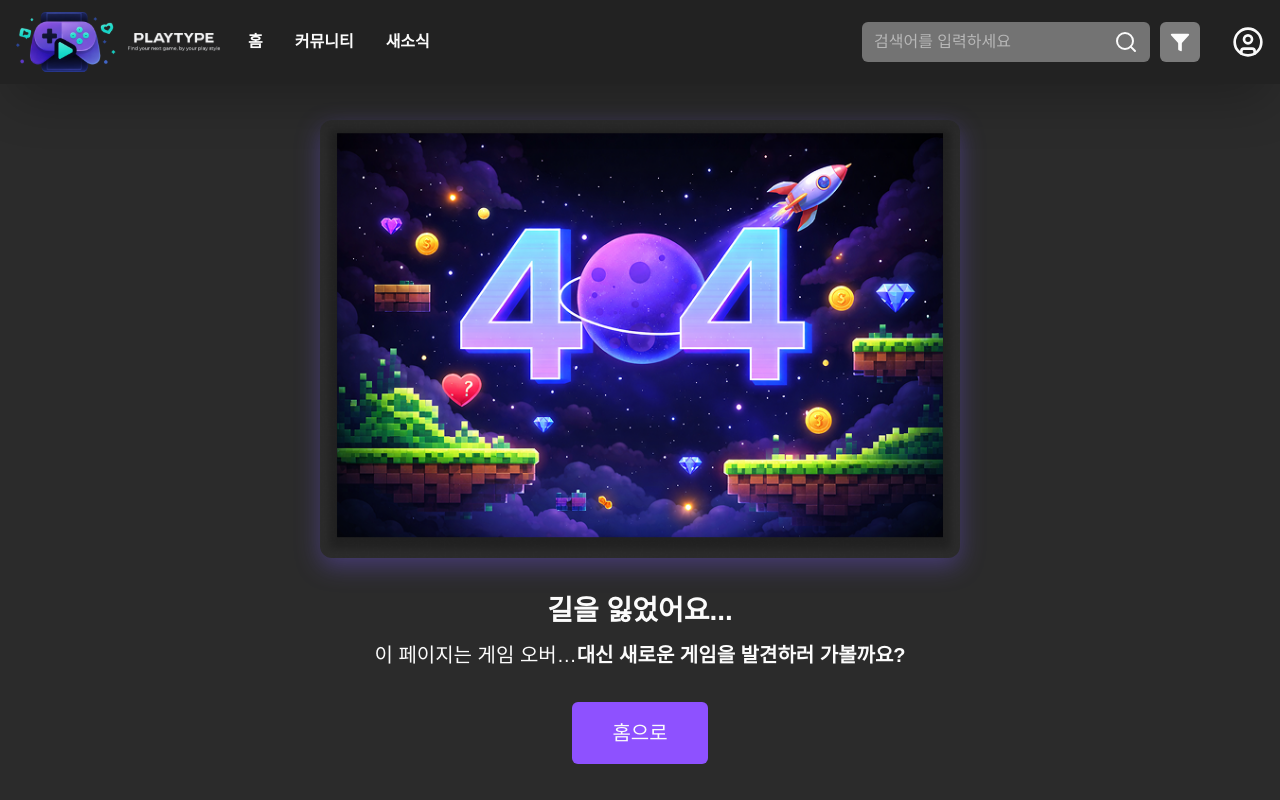
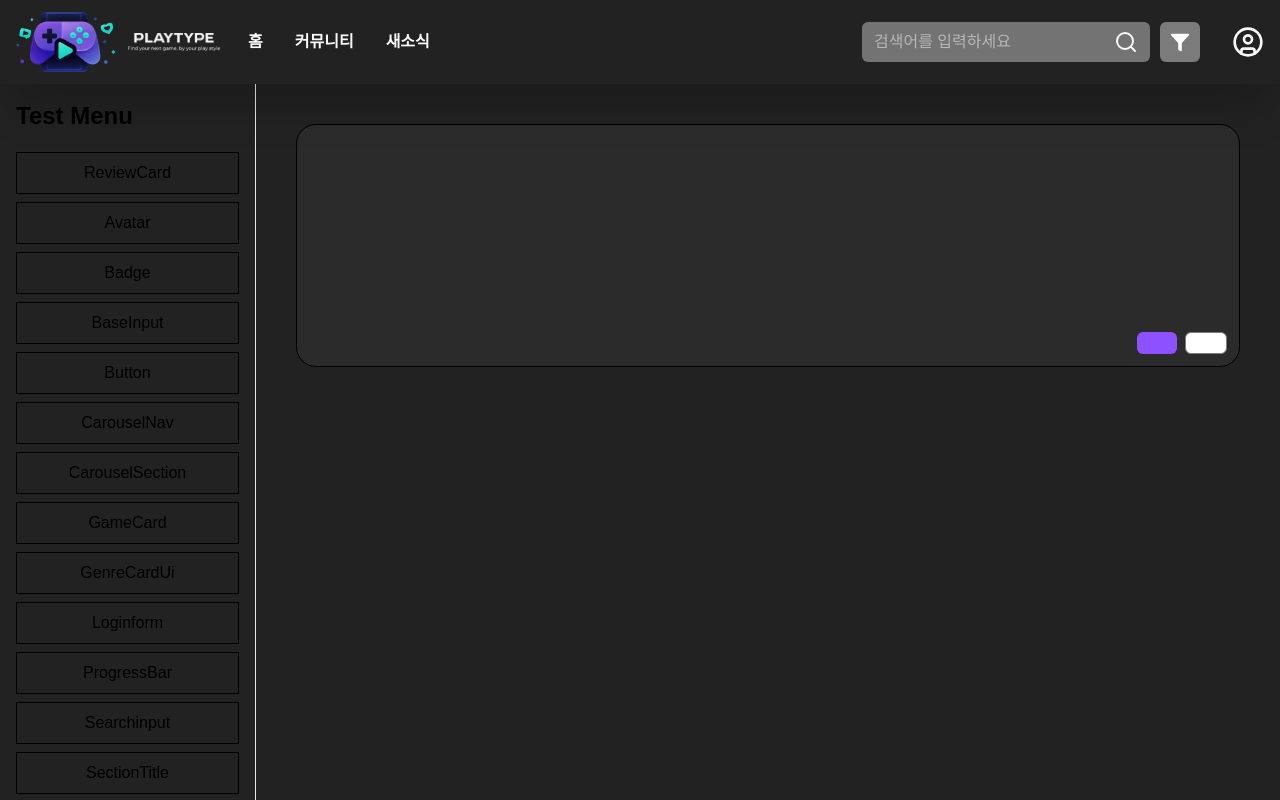
Before and after one commit to oz-union-14-team1/oz-union-fe-14-team1, a Next.js app: page /test/textarea in a window 1280 px wide. Before the commit this address had no page. Shown: the top 800 px of the page. Built offline with nearby package versions, Linux system fonts and the light colour scheme.

Commit message:
feat: textarea 컴포넌트 구현 (#79)
- Textarea 컴포넌트 구현
- 테스트페이지 작성

```diff
--- /dev/null
+++ b/src/app/test/textarea/page.tsx
@@ -0,0 +1,11 @@
+import { Textarea } from '@/components/review/Textarea'
+
+export default function TextareaTestPage() {
+  return (
+    <div>
+      <Textarea></Textarea>
+    </div>
+  )
+}
+
+export { Textarea }
--- /dev/null
+++ b/src/components/review/Textarea.tsx
@@ -0,0 +1,30 @@
+import * as React from 'react'
+
+import Button from '@/components/common/button/Button'
+import { cn } from '@/utils'
+
+export const Textarea = React.forwardRef<
+  HTMLTextAreaElement,
+  React.TextareaHTMLAttributes<HTMLTextAreaElement>
+>(({ className, ...props }, ref) => {
+  return (
+    <div className="rounded-lg border bg-text-dark p-3 focus-within:ring-1 focus-within:ring-purple-500">
+      <textarea
+        ref={ref}
+        className={cn(
+          'min-h-45 w-full resize-none bg-transparent text-sm text-white placeholder-gray-500 outline-none',
+          className
+        )}
+        {...props}
+      />
+
+      {/* 하단 버튼 영역 */}
+      <div className="mt-2 flex justify-end gap-2">
+        <Button />
+        <Button variant="outline" />
+      </div>
+    </div>
+  )
+})
+
+Textarea.displayName = 'Textarea'
```
